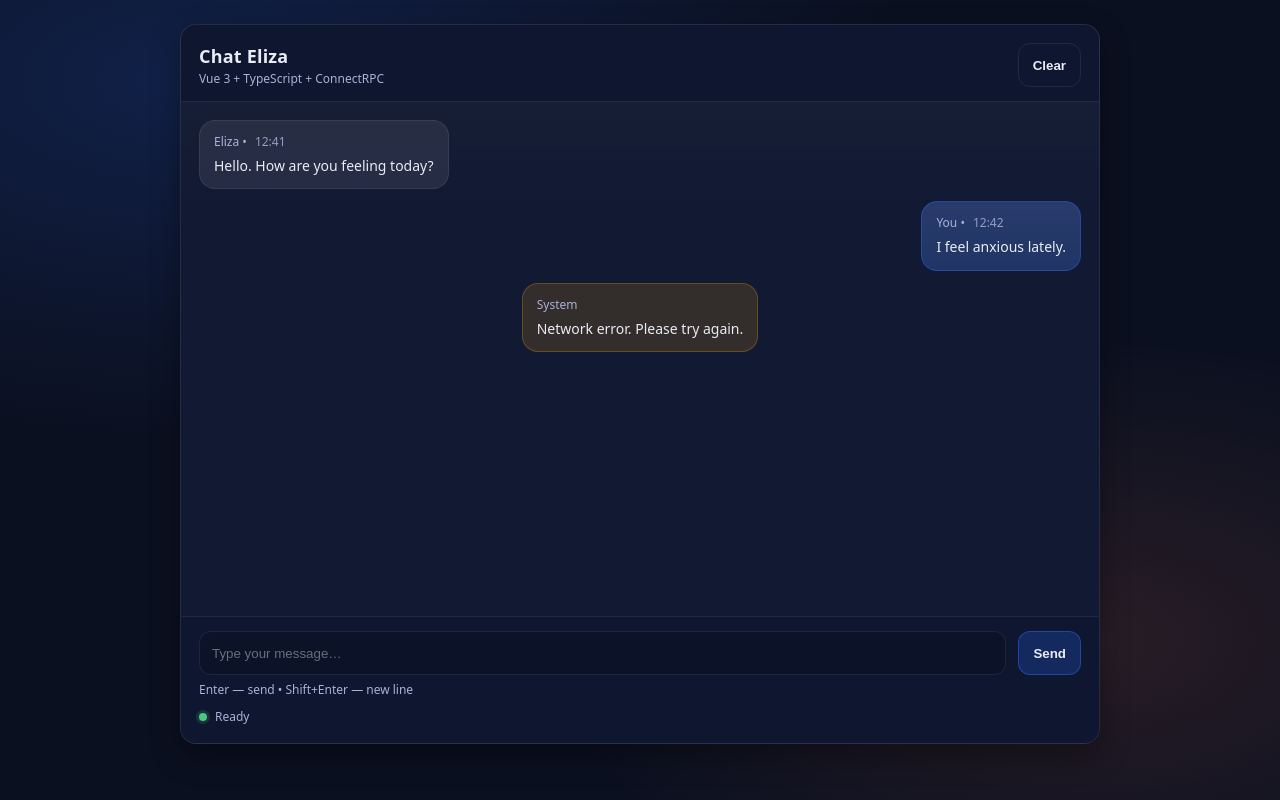
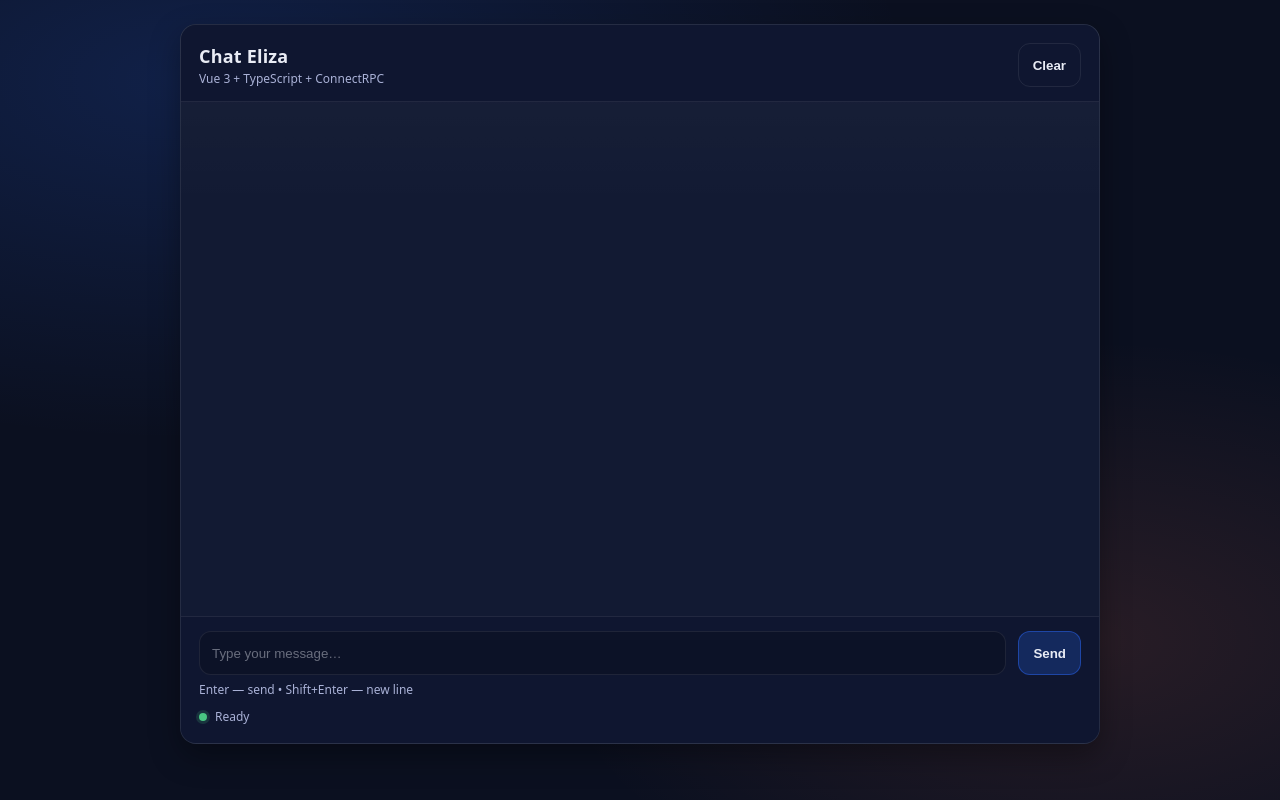
Before and after one commit to InnaForkert/eliza-chat, a Vue app: page / in a window 1280 px wide. Built offline with nearby package versions, Linux system fonts and the light colour scheme.

Commit message:
feat: add initial component structure
- Create Chat, Messages and MessageItem components

```diff
--- a/src/components/Chat.vue
+++ b/src/components/Chat.vue
@@ -1,4 +1,6 @@
-<script setup lang="ts"></script>
+<script setup lang="ts">
+import Messages from './Messages.vue'
+</script>
 
 <template>
   <div class="page">
@@ -15,29 +17,7 @@
       </header>
 
       <main class="chat-body">
-        <ul class="messages" aria-label="Chat messages">
-          <!-- Message item examples -->
-          <li class="msg msg--bot">
-            <div class="msg__bubble">
-              <div class="msg__meta">Eliza • <span class="msg__time">12:41</span></div>
-              <div class="msg__text">Hello. How are you feeling today?</div>
-            </div>
-          </li>
-
-          <li class="msg msg--user">
-            <div class="msg__bubble">
-              <div class="msg__meta">You • <span class="msg__time">12:42</span></div>
-              <div class="msg__text">I feel anxious lately.</div>
-            </div>
-          </li>
-
-          <li class="msg msg--system">
-            <div class="msg__bubble">
-              <div class="msg__meta">System</div>
-              <div class="msg__text">Network error. Please try again.</div>
-            </div>
-          </li>
-        </ul>
+        <Messages />
       </main>
 
       <footer class="chat-footer">
--- /dev/null
+++ b/src/components/MessageItem.vue
@@ -0,0 +1,33 @@
+<script setup lang="ts">
+import { MessageAuthor } from "@/types/chat"
+import { computed } from "vue"
+
+const { author, text, time } = defineProps<{ author: MessageAuthor; text: string; time: string }>()
+
+const authorLabel = computed(() => {
+  const labels = {
+    eliza: "Eliza",
+    user: "You",
+    system: "System"
+  }
+  return labels[author]
+})
+
+const showTime = computed(() => ["user", "eliza"].includes(author))
+const formattedTime = computed(() => time ?? "") // to 12:41 format
+</script>
+
+<template>
+  <li class="msg msg--bot">
+    <div class="msg__bubble">
+      <div class="msg__meta">
+        {{ authorLabel }}
+        <template v-if="showTime">
+          •
+          <span class="msg__time">{{ formattedTime }}</span>
+        </template>
+      </div>
+      <div class="msg__text">{{ text }}</div>
+    </div>
+  </li>
+</template>
--- /dev/null
+++ b/src/components/Messages.vue
@@ -0,0 +1,17 @@
+<script setup lang="ts">
+import MessageItem from "./MessageItem.vue"
+
+const messages = []
+</script>
+
+<template>
+  <ul class="messages" aria-label="Chat messages">
+    <MessageItem
+      v-for="{ author, text, time, id } in messages"
+      :id="id"
+      :author="author"
+      :text="text"
+      :time="time"
+    />
+  </ul>
+</template>
--- /dev/null
+++ b/src/types/chat.ts
@@ -0,0 +1 @@
+export type MessageAuthor = 'system' | 'user' | 'eliza'
```
Also changed, not shown: 1 other file (tests, documents, lock files or other folders).
